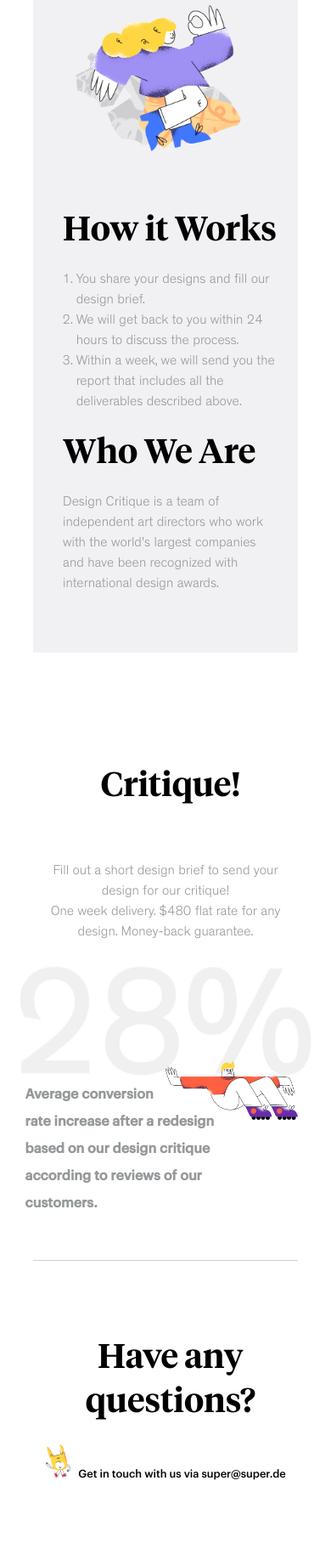
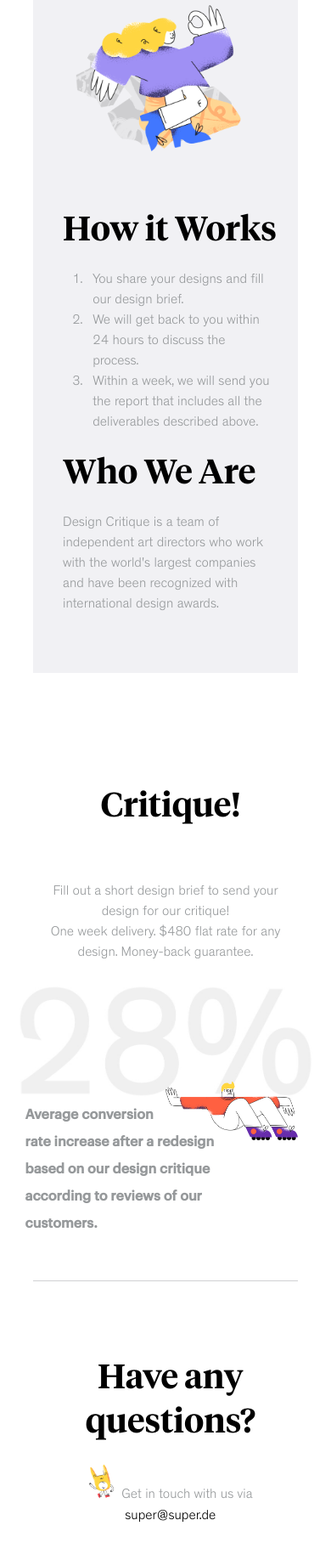
Before and after one commit to veronicamayer/design-critique, a plain HTML site: page index.html in a window 390 px wide. Shown: the part 2034-3863 px from the top of the page at 85% size. Drawn offline with Linux system fonts and the light colour scheme.

Commit message:
Kleinere Änderungen an den Styles

```diff
--- a/assets/css/style.css
+++ b/assets/css/style.css
@@ -47,6 +47,7 @@ h4 {
     padding: 0 0 3vh 3vw;
     color: #96999b;
     line-height: 1.5rem;
+    font-size: 1.2rem;
 }
 
 body {
@@ -190,14 +191,15 @@ h1 {  /* Titel der Seite */
 }
 
 ol {
-    padding-bottom: 2vh;
+    margin: 0 0 2vh 5vw;
 }
 
 li {
     font-family: Theinhardt;
-    margin-left: 2vw;
+    padding: 0 2vw;
     color: #96999b;
     line-height: 1.5rem;
+    font-size: 1.2rem;
 }
 
 
@@ -234,6 +236,7 @@ li {
     font-family: Graphik-Medium;
     color: #96999b;
     font-weight: 900;
+    text-align: left;
 }
 
 .spanDesktop { /* Die spans werden verwendet um den Text genau an dieser Stelle umbrechen zu lassen. Sieht besser aus. Es gibt einen zweiten span für mobile, wird unten gestylt. */
@@ -271,7 +274,10 @@ footer p::before {
     background-image: url('../img/costume_guy.png');
     background-repeat: no-repeat;
     background-size: contain;
+    display: inline-block;
     width: 5vw;
+    height: 15vh;
+    content:"";
 }
 
 footer p a {
@@ -296,6 +302,10 @@ Mobile styles
 
     h1 {
         padding: 0 6vw 20vh 6vw;
+    }
+
+    .text {
+        font-size: 1.0rem;
     }
 
     /* ------section Price------ */
@@ -343,7 +353,11 @@ Mobile styles
     }
 
     ol {
-        margin-left: 5vw;
+        margin-left: 10vw;
+    }
+
+    li {
+        font-size: 1rem;
     }
 
     /* ------section Critique------ */
--- a/index.html
+++ b/index.html
@@ -72,7 +72,7 @@
 
     <footer>
         <h3>Have any questions?</h3>
-        <p>Get in touch with us via <a href="mailto:super@super.de">super@super.de</a></p>
+        <p class="text">Get in touch with us via <a href="mailto:super@super.de">super@super.de</a></p>
     </footer>
 
     <script src="./assets/js/main.js"></script>
```
